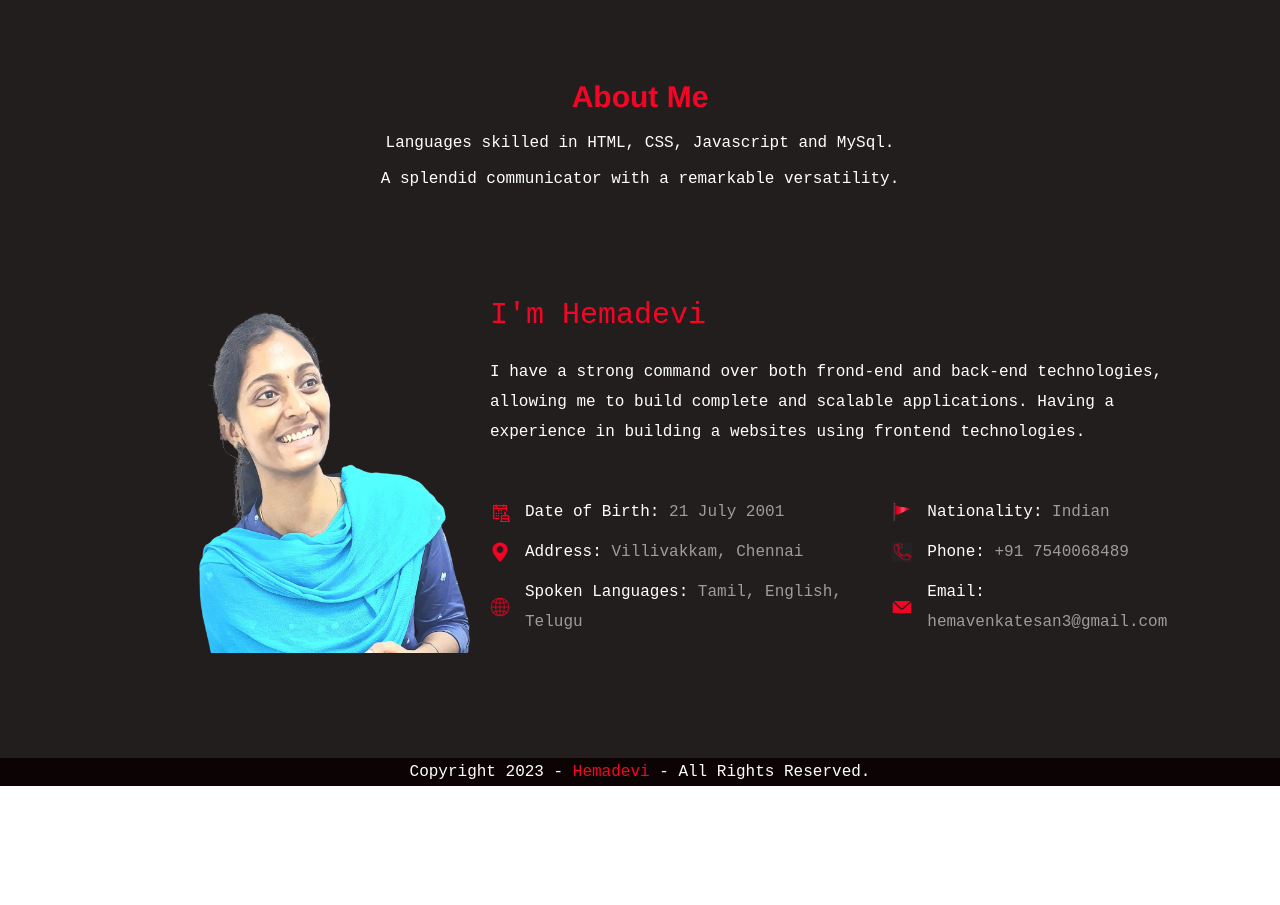
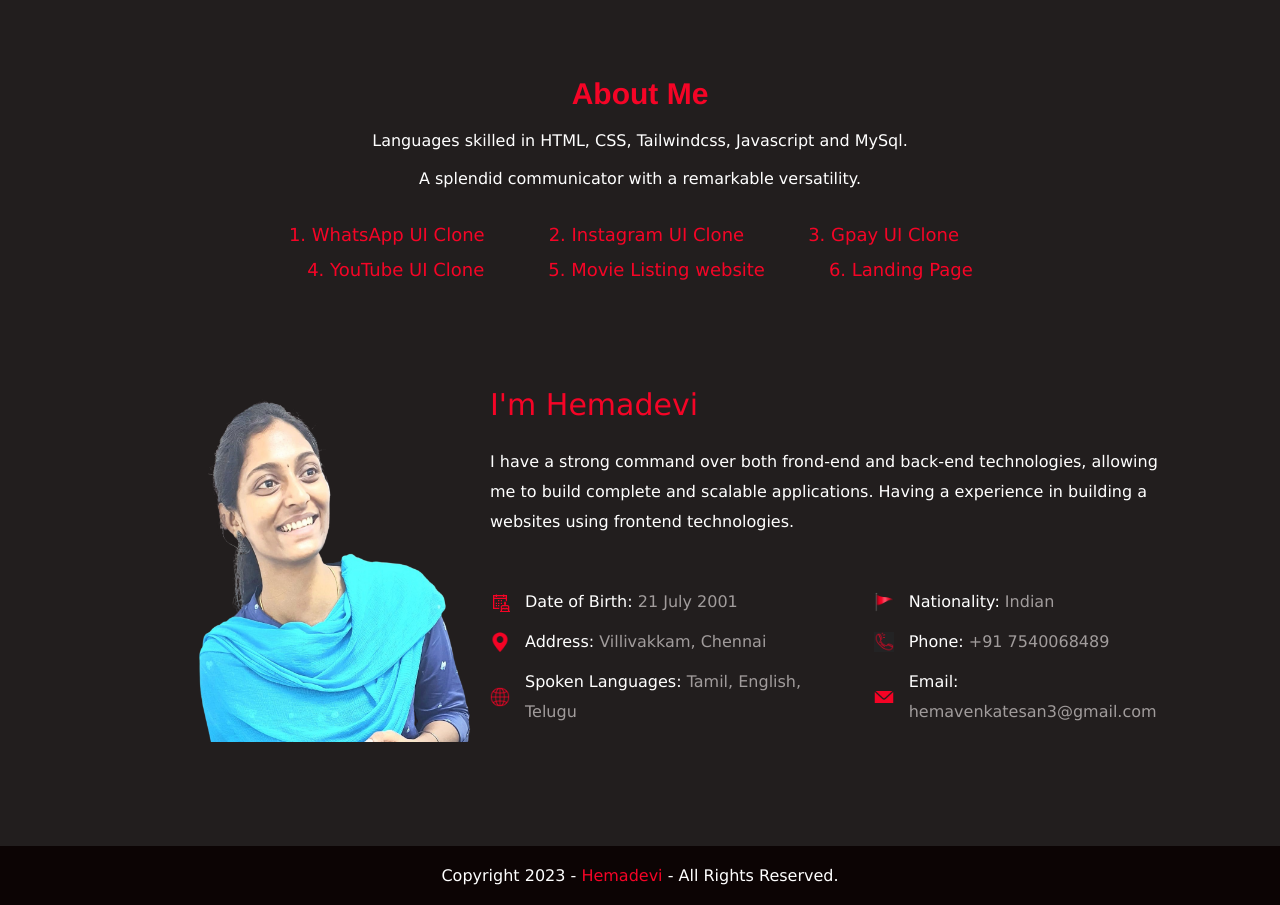
Before and after one commit to Hema-venkat3/Personalized-Portfolio, a plain HTML site: page index.html in a window 1280 px wide. Shown: the part 720-1625 px from the top of the page. Before the commit the page ends 1506 px from the top, so only its background shows below. Drawn offline with Linux system fonts and the light colour scheme.

Commit message:
added projects

```diff
--- a/index.html
+++ b/index.html
@@ -15,7 +15,7 @@
             <div class="navbar_section">
                 <div><span>Hema</span> Devi</div>
                 <ul>
-                    <li><a href="https://github.com/Hema-venkat3/Portfolio" target="_blank">
+                    <li><a href="https://github.com/Hema-venkat3/personalized-Portfolio" target="_blank">
                             <img src="./img/icons8-github-50.png" alt="github">
                         </a></li>
                 </ul>
@@ -37,8 +37,22 @@
         <div class="second_section">
             <div class="about_me" id="about-me">
                 <h2>About Me</h2>
-                <p>Languages skilled in HTML, CSS, Javascript and MySql. <br> <br>
-                    A splendid communicator with a remarkable versatility.</p>
+                <p>Languages skilled in HTML, CSS, Tailwindcss, Javascript and MySql. <br> <br>
+                    A splendid communicator with a remarkable versatility.</p> <br>
+            </div>
+
+            <div class="project_listing">
+                    <!-- <p>Here is the live demo of projects that I made :</p>  -->
+                <div class="first_three">
+                    <a href="https://hema-venkat3.github.io/Whatsapp-User-Interface/">1. WhatsApp UI Clone</a> <br>
+                    <a href="https://hema-venkat3.github.io/instagram-ui/"> 2. Instagram UI Clone</a> <br>
+                    <a href="https://hema-venkat3.github.io/Gpay-UI/">3. Gpay UI Clone </a><br>
+                </div>
+                <div class="last_three">
+                    <a href="https://hema-venkat3.github.io/YouTube-UI/">4. YouTube UI Clone</a><br>
+                    <a href="https://hema-venkat3.github.io/Framework-Design/">5. Movie Listing website</a><br>
+                    <a href="https://hema-venkat3.github.io/Landing-Page/">6. Landing Page</a>
+                </div>
 
             </div>
             <div class="footer">
--- a/style/style.css
+++ b/style/style.css
@@ -1,6 +1,7 @@
 * {
     margin: 0;
     padding: 0;
+    font-family: Verdana, Geneva, Tahoma, sans-serif;
 }
 
 html {
@@ -31,6 +32,7 @@ html {
     align-items: center;
     font-size: 25px;
     padding: 20px 100px;
+    font-family: 'Franklin Gothic Medium', 'Arial Narrow', Arial, sans-serif;
 }
 
 .navbar_section span {
@@ -100,11 +102,63 @@ html {
     margin-top: -100px;
 }
 
+/*
+.top_right img:hover {
+    transform: scale(100px);
+    transition: all;
+    scale: 105px;
+} */
+
 /* SECOND SECTION */
 .second_section {
     background-color: rgb(34, 30, 30);
     color: white;
     justify-content: center;
+}
+
+.project_listing div{
+    display: flex;
+    gap: 2rem;
+    justify-content: center;
+}
+/* .project_listing p{
+    justify-content: center;
+
+} */
+.project_listing div a {
+    flex-direction: column;
+    text-decoration: none;
+    color: #FA0427FA;
+    line-height: 25px;
+    font-size: large;
+}
+
+.first_three {
+    align-items: flex-start;
+}
+
+.first_three a {
+
+
+    gap: 15px;
+    margin-bottom: 10px;
+}
+
+.last_three {
+    align-items: flex-end;
+}
+
+.last_three a {
+
+    /* align-items: center;
+    justify-content: center; */
+    gap: 15px;
+    margin-bottom: 10px;
+}
+
+
+.project_listing a:hover {
+    color: white;
 }
 
 /* ABOUT ME SECTION */
@@ -221,7 +275,7 @@ html {
     background-color: #0C0404;
     color: white;
     margin: 0;
-    padding: 5px;
+    padding: 20px;
 }
 
 .last_section span {
@@ -230,6 +284,11 @@ html {
 
 .last_section span:hover {
     color: white;
+}
+
+.navbar_section ul li a:hover {
+    color: white;
+
 }
 
 /* MEDIA QURIES */
@@ -324,6 +383,7 @@ html {
 
     .last_section {
         text-align: center;
+        padding: 20px;
     }
 }
 
```
Also changed, not shown: 1 other file.
